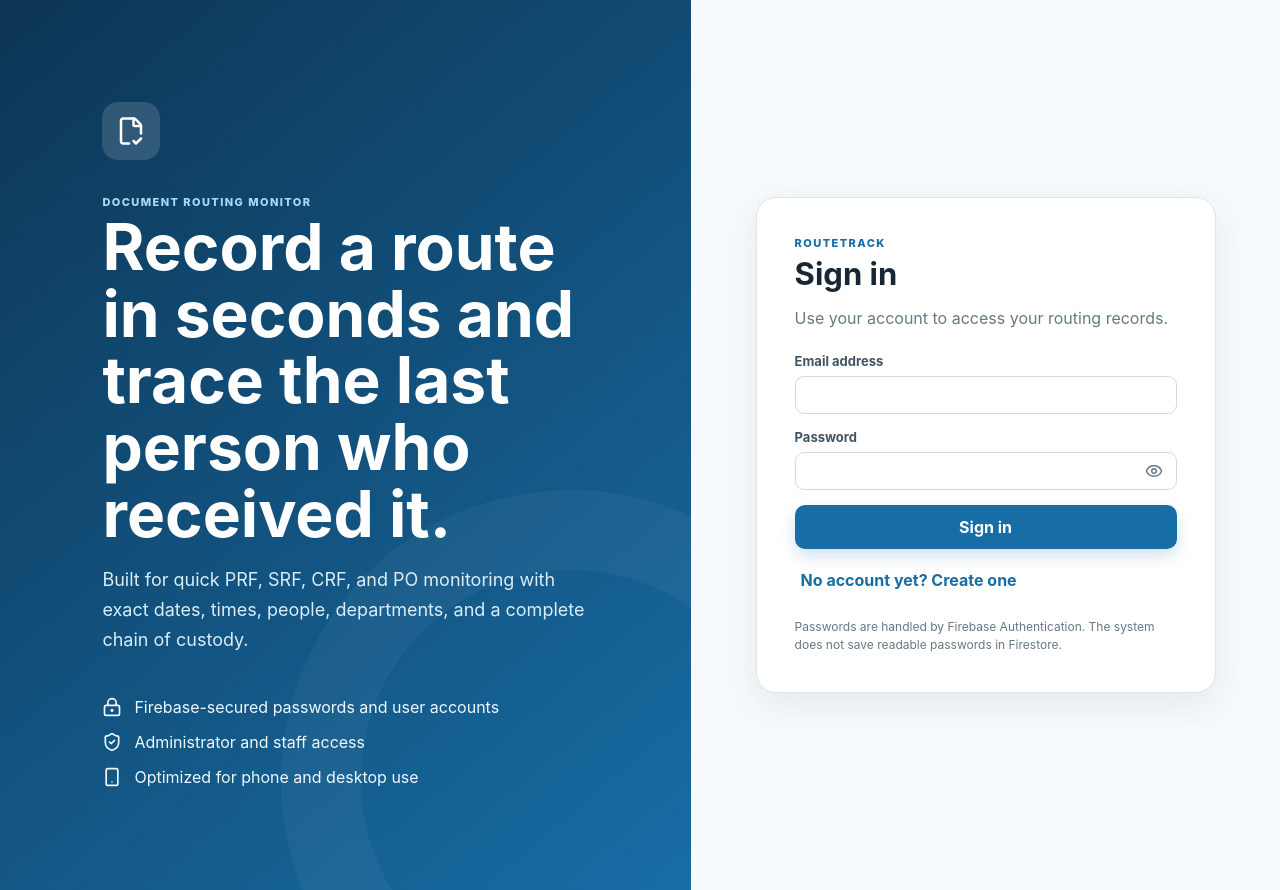
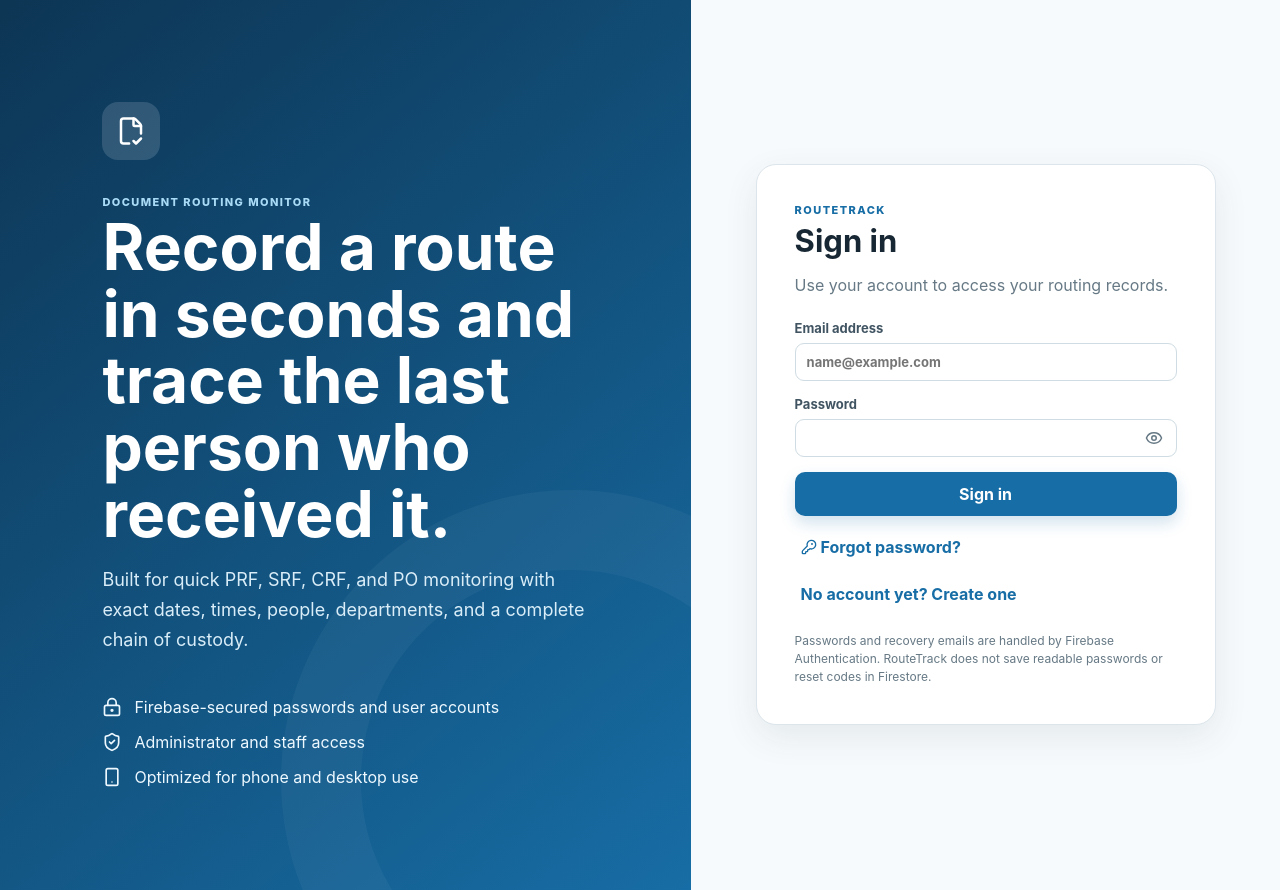
Before and after one commit to jeromeitable37-alt/Final-RouteTrack-, a Next.js app: page / in a window 1280 px wide. Built offline with nearby package versions, Linux system fonts and the light colour scheme; no server answers.

Commit message:
Add password recovery email

```diff
--- a/src/components/AuthScreen.tsx
+++ b/src/components/AuthScreen.tsx
@@ -1,15 +1,46 @@
 "use client";
 
 import { FormEvent, useState } from "react";
-import { createUserWithEmailAndPassword, signInWithEmailAndPassword, updateProfile } from "firebase/auth";
+import {
+  createUserWithEmailAndPassword,
+  sendPasswordResetEmail,
+  signInWithEmailAndPassword,
+  updateProfile,
+} from "firebase/auth";
 import { doc, setDoc } from "firebase/firestore";
-import { Eye, EyeOff, FileCheck2, LockKeyhole, ShieldCheck, Smartphone } from "lucide-react";
+import {
+  ArrowLeft,
+  Eye,
+  EyeOff,
+  FileCheck2,
+  KeyRound,
+  LockKeyhole,
+  Mail,
+  ShieldCheck,
+  Smartphone,
+} from "lucide-react";
 import { auth, db, firebaseConfigured } from "@/lib/firebase";
 import { SessionUser, UserProfile } from "@/lib/types";
 import { isBootstrapAdminEmail } from "@/lib/admin-config";
 
-export function AuthScreen({ onDemo }: { onDemo: (user: SessionUser) => void }) {
-  const [mode, setMode] = useState<"login" | "register">("login");
+type AuthMode = "login" | "register" | "forgot-password";
+
+function cleanFirebaseError(error: unknown): string {
+  const message =
+    error instanceof Error ? error.message : "Unable to continue.";
+
+  return message
+    .replace("Firebase: ", "")
+    .replace(/\(auth\/.+\)\.?/, "")
+    .trim();
+}
+
+export function AuthScreen({
+  onDemo,
+}: {
+  onDemo: (user: SessionUser) => void;
+}) {
+  const [mode, setMode] = useState<AuthMode>("login");
   const [name, setName] = useState("");
   const [department, setDepartment] = useState("");
   const [position, setPosition] = useState("Student Assistant");
@@ -18,76 +49,375 @@
   const [showPassword, setShowPassword] = useState(false);
   const [loading, setLoading] = useState(false);
   const [error, setError] = useState("");
+  const [success, setSuccess] = useState("");
+
+  function changeMode(nextMode: AuthMode) {
+    setMode(nextMode);
+    setError("");
+    setSuccess("");
+    setPassword("");
+    setShowPassword(false);
+  }
 
   async function submit(event: FormEvent) {
     event.preventDefault();
-    if (!auth) return;
+
+    if (!auth) {
+      setError("Firebase Authentication is not configured.");
+      return;
+    }
+
+    const normalizedEmail = email.trim().toLowerCase();
+
+    if (!normalizedEmail) {
+      setError("Enter your email address.");
+      return;
+    }
+
     setLoading(true);
     setError("");
+    setSuccess("");
+
     try {
+      if (mode === "forgot-password") {
+        auth.useDeviceLanguage();
+
+        await sendPasswordResetEmail(auth, normalizedEmail);
+
+        // Keep this message generic for privacy. It does not reveal whether
+        // an email address is registered in the system.
+        setSuccess(
+          "When the email is registered, Firebase will send a password reset link. Check your inbox and spam folder."
+        );
+
+        return;
+      }
+
       if (mode === "register") {
-        const credential = await createUserWithEmailAndPassword(auth, email.trim(), password);
-        if (name.trim()) await updateProfile(credential.user, { displayName: name.trim() });
+        const credential = await createUserWithEmailAndPassword(
+          auth,
+          normalizedEmail,
+          password
+        );
+
+        if (name.trim()) {
+          await updateProfile(credential.user, {
+            displayName: name.trim(),
+          });
+        }
+
         if (db) {
           const now = new Date().toISOString();
+
           const profile: UserProfile = {
             uid: credential.user.uid,
-            email: email.trim().toLowerCase(),
-            displayName: name.trim(),
+            email: normalizedEmail,
+            displayName:
+              name.trim() ||
+              normalizedEmail.split("@")[0] ||
+              "RouteTrack User",
             department: department.trim(),
             position: position.trim(),
             phone: "",
             photoDataUrl: "",
-            role: isBootstrapAdminEmail(email) ? "admin" : "staff",
+            role: isBootstrapAdminEmail(normalizedEmail)
+              ? "admin"
+              : "staff",
             active: true,
             createdAt: now,
             updatedAt: now,
           };
-          await setDoc(doc(db, "users", credential.user.uid), profile, { merge: true });
+
+          await setDoc(
+            doc(db, "users", credential.user.uid),
+            profile,
+            { merge: true }
+          );
         }
       } else {
-        await signInWithEmailAndPassword(auth, email.trim(), password);
+        await signInWithEmailAndPassword(
+          auth,
+          normalizedEmail,
+          password
+        );
       }
     } catch (caught) {
-      const message = caught instanceof Error ? caught.message : "Unable to continue.";
-      setError(message.replace("Firebase: ", "").replace(/\(auth\/.+\)\.?/, ""));
+      if (mode === "forgot-password") {
+        const message = cleanFirebaseError(caught).toLowerCase();
+
+        if (message.includes("invalid-email")) {
+          setError("Enter a valid email address.");
+        } else if (
+          message.includes("too-many-requests") ||
+          message.includes("too many requests")
+        ) {
+          setError(
+            "Too many reset attempts. Wait a few minutes and try again."
+          );
+        } else if (
+          message.includes("network-request-failed") ||
+          message.includes("network")
+        ) {
+          setError(
+            "Unable to connect. Check your internet connection and try again."
+          );
+        } else {
+          // Keep the response generic so the screen does not reveal
+          // whether a particular account exists.
+          setSuccess(
+            "When the email is registered, Firebase will send a password reset link. Check your inbox and spam folder."
+          );
+        }
+      } else {
+        setError(cleanFirebaseError(caught));
+      }
     } finally {
       setLoading(false);
     }
   }
 
+  const heading =
+    mode === "login"
+      ? "Sign in"
+      : mode === "register"
+        ? "Create your account"
+        : "Recover your password";
+
+  const description =
+    mode === "forgot-password"
+      ? "Enter the email connected to your RouteTrack account. Firebase will send a secure password reset link."
+      : "Use your account to access your routing records.";
+
   return (
     <main className="auth-page">
       <section className="auth-brand-panel">
-        <div className="auth-logo"><FileCheck2 size={30} /></div>
+        <div className="auth-logo">
+          <FileCheck2 size={30} />
+        </div>
+
         <p className="eyebrow">DOCUMENT ROUTING MONITOR</p>
-        <h1>Record a route in seconds and trace the last person who received it.</h1>
-        <p className="auth-lead">Built for quick PRF, SRF, CRF, and PO monitoring with exact dates, times, people, departments, and a complete chain of custody.</p>
+
+        <h1>
+          Record a route in seconds and trace the last person who
+          received it.
+        </h1>
+
+        <p className="auth-lead">
+          Built for quick PRF, SRF, CRF, and PO monitoring with
+          exact dates, times, people, departments, and a complete
+          chain of custody.
+        </p>
+
         <div className="auth-benefits">
-          <div><LockKeyhole size={20} /><span>Firebase-secured passwords and user accounts</span></div>
-          <div><ShieldCheck size={20} /><span>Administrator and staff access</span></div>
-          <div><Smartphone size={20} /><span>Optimized for phone and desktop use</span></div>
+          <div>
+            <LockKeyhole size={20} />
+            <span>
+              Firebase-secured passwords and user accounts
+            </span>
+          </div>
+
+          <div>
+            <ShieldCheck size={20} />
+            <span>Administrator and staff access</span>
+          </div>
+
+          <div>
+            <Smartphone size={20} />
+            <span>Optimized for phone and desktop use</span>
+          </div>
         </div>
       </section>
 
       <section className="auth-form-panel">
         <div className="auth-form-card">
           <p className="eyebrow">ROUTETRACK</p>
-          <h2>{firebaseConfigured ? (mode === "login" ? "Sign in" : "Create your account") : "Try the system"}</h2>
-          <p className="muted">{firebaseConfigured ? "Use your account to access your routing records." : "Firebase is not configured. Demo data stays in this browser only."}</p>
 
-          {firebaseConfigured ? <form onSubmit={submit} className="stack-form">
-            {mode === "register" && <>
-              <label>Full name<input value={name} onChange={(event) => setName(event.target.value)} required /></label>
-              <label>Department / office<input value={department} onChange={(event) => setDepartment(event.target.value)} placeholder="Example: Student Assistant / Records" /></label>
-              <label>Position<input value={position} onChange={(event) => setPosition(event.target.value)} /></label>
-            </>}
-            <label>Email address<input type="email" value={email} onChange={(event) => setEmail(event.target.value)} required /></label>
-            <label>Password<div className="password-field"><input type={showPassword ? "text" : "password"} value={password} onChange={(event) => setPassword(event.target.value)} minLength={6} required /><button type="button" onClick={() => setShowPassword((current) => !current)} aria-label={showPassword ? "Hide password" : "Show password"}>{showPassword ? <EyeOff size={18} /> : <Eye size={18} />}</button></div></label>
-            {error && <p className="form-error">{error}</p>}
-            <button className="primary-button full-button" disabled={loading}>{loading ? "Please wait…" : mode === "login" ? "Sign in" : "Create account"}</button>
-            <button type="button" className="text-button" onClick={() => { setMode(mode === "login" ? "register" : "login"); setError(""); }}>{mode === "login" ? "No account yet? Create one" : "Already registered? Sign in"}</button>
-          </form> : <button className="primary-button full-button" onClick={() => onDemo({
+          <h2>
+            {firebaseConfigured ? heading : "Try the system"}
+          </h2>
+
+          <p className="muted">
+            {firebaseConfigured
+              ? description
+              : "Firebase is not configured. Demo data stays in this browser only."}
+          </p>
+
+          {firebaseConfigured ? (
+            <form onSubmit={submit} className="stack-form">
+              {mode === "register" && (
+                <>
+                  <label>
+                    Full name
+                    <input
+                      value={name}
+                      onChange={(event) =>
+                        setName(event.target.value)
+                      }
+                      required
+                    />
+                  </label>
+
+                  <label>
+                    Department / office
+                    <input
+                      value={department}
+                      onChange={(event) =>
+                        setDepartment(event.target.value)
+                      }
+                      placeholder="Example: Student Assistant / Records"
+                    />
+                  </label>
+
+                  <label>
+                    Position
+                    <input
+                      value={position}
+                      onChange={(event) =>
+                        setPosition(event.target.value)
+                      }
+                    />
+                  </label>
+                </>
+              )}
+
+              <label>
+                Email address
+                <div className="password-field">
+                  <input
+                    type="email"
+                    value={email}
+                    onChange={(event) =>
+                      setEmail(event.target.value)
+                    }
+                    placeholder="name@example.com"
+                    autoComplete="email"
+                    required
+                  />
+
+                  {mode === "forgot-password" && (
+                    <span aria-hidden="true">
+                      <Mail size={18} />
+                    </span>
+                  )}
+                </div>
+              </label>
+
+              {mode !== "forgot-password" && (
+                <label>
+                  Password
+                  <div className="password-field">
+                    <input
+                      type={showPassword ? "text" : "password"}
+                      value={password}
+                      onChange={(event) =>
+                        setPassword(event.target.value)
+                      }
+                      minLength={6}
+                      autoComplete={
+                        mode === "login"
+                          ? "current-password"
+                          : "new-password"
+                      }
+                      required
+                    />
+
+                    <button
+                      type="button"
+                      onClick={() =>
+                        setShowPassword((current) => !current)
+                      }
+                      aria-label={
+                        showPassword
+                          ? "Hide password"
+                          : "Show password"
+                      }
+                    >
+                      {showPassword ? (
+                        <EyeOff size={18} />
+                      ) : (
+                        <Eye size={18} />
+                      )}
+                    </button>
+                  </div>
+                </label>
+              )}
+
+              {error && (
+                <p className="form-error" role="alert">
+                  {error}
+                </p>
+              )}
+
+              {success && (
+                <div className="form-validation-summary" role="status">
+                  <strong>Password recovery email requested.</strong>
+                  <span>{success}</span>
+                </div>
+              )}
+
+              <button
+                type="submit"
+                className="primary-button full-button"
+                disabled={loading}
+              >
+                {loading
+                  ? "Please wait…"
+                  : mode === "login"
+                    ? "Sign in"
+                    : mode === "register"
+                      ? "Create account"
+                      : "Send password reset email"}
+              </button>
+
+              {mode === "login" && (
+                <>
+                  <button
+                    type="button"
+                    className="text-button"
+                    onClick={() =>
+                      changeMode("forgot-password")
+                    }
+                  >
+                    <KeyRound size={16} />
+                    Forgot password?
+                  </button>
+
+                  <button
+                    type="button"
+                    className="text-button"
+                    onClick={() => changeMode("register")}
+                  >
+                    No account yet? Create one
+                  </button>
+                </>
+              )}
+
+              {mode === "register" && (
+                <button
+                  type="button"
+                  className="text-button"
+                  onClick={() => changeMode("login")}
+                >
+                  Already registered? Sign in
+                </button>
+              )}
+
+              {mode === "forgot-password" && (
+                <button
+                  type="button"
+                  className="text-button"
+                  onClick={() => changeMode("login")}
+                >
+                  <ArrowLeft size={16} />
+                  Back to sign in
+                </button>
+              )}
+            </form>
+          ) : (
+            <button
+              className="primary-button full-button"
+              onClick={() =>
+                onDemo({
                   uid: "demo-admin",
                   email: "admin@demo.local",
                   displayName: "Demo Administrator",
@@ -100,9 +430,18 @@
                   createdAt: new Date().toISOString(),
                   updatedAt: new Date().toISOString(),
                   isDemo: true,
-          })}>Open admin demo dashboard</button>}
+                })
+              }
+            >
+              Open admin demo dashboard
+            </button>
+          )}
 
-          <p className="auth-note">Passwords are handled by Firebase Authentication. The system does not save readable passwords in Firestore.</p>
+          <p className="auth-note">
+            Passwords and recovery emails are handled by Firebase
+            Authentication. RouteTrack does not save readable
+            passwords or reset codes in Firestore.
+          </p>
         </div>
       </section>
     </main>
```
Lines whose indentation alone changed are shown as unchanged.
